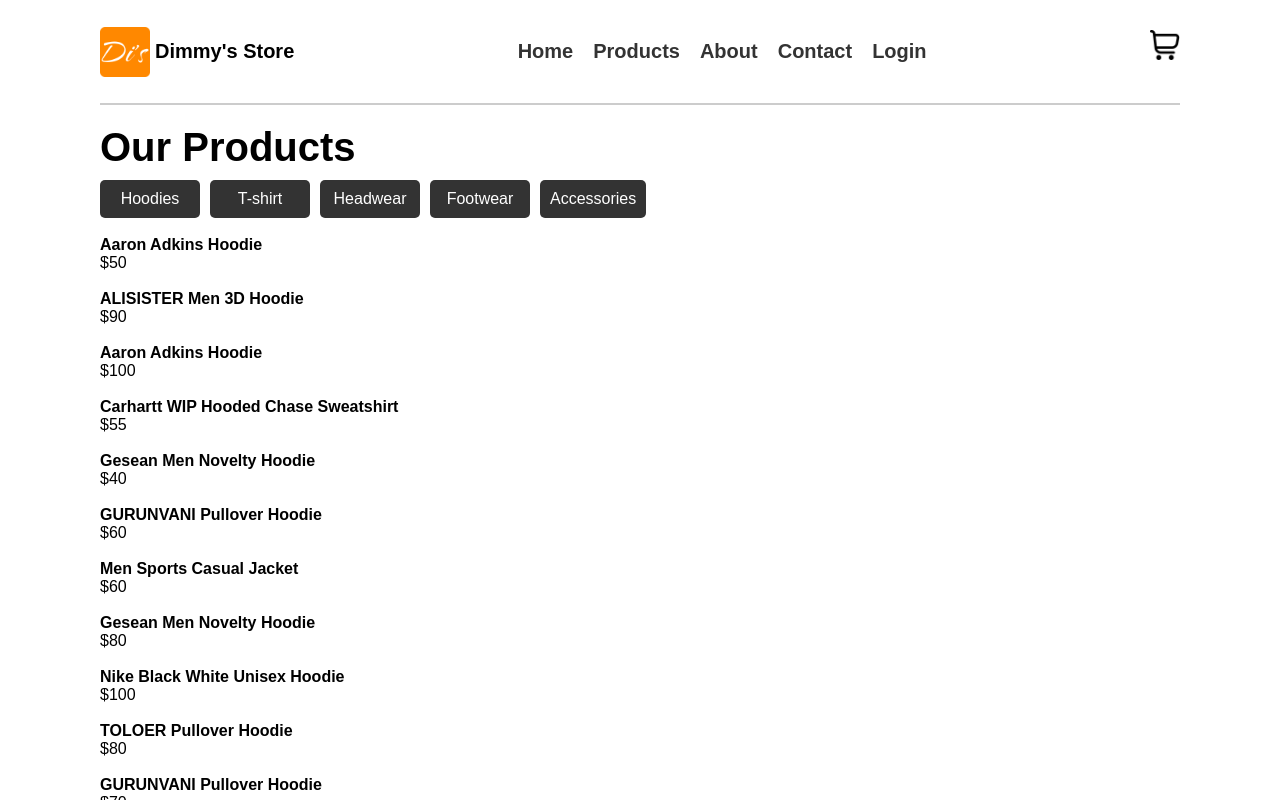
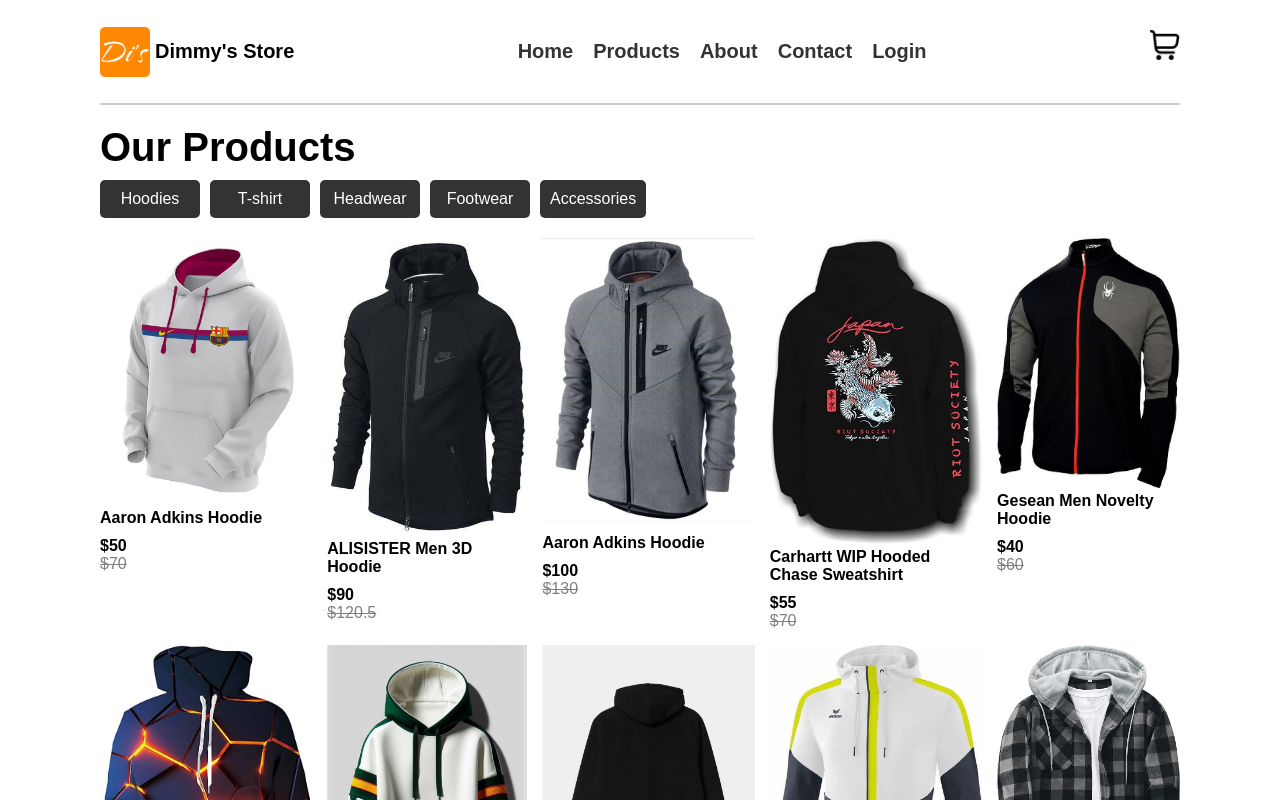
Before and after one commit to Dimgba-Eme/e-commerce-app, a React (Create React App) app in the folder my-store/: page /products/hoodies in a window 1280 px wide. Shown: the top 800 px of the page. Built offline with nearby package versions, Linux system fonts and the light colour scheme.

Commit message:
Fetched the products successfully from the server to their various categories

```diff
--- a/my-store/src/components/Items.js
+++ b/my-store/src/components/Items.js
@@ -1,12 +1,15 @@
 import React from 'react'
+import './items.scss'
 
 function Items(props) {
   return (
-    <div>
-      <img src={props.image} />
-      <h4>{props.name}</h4>
-      <p>${props.new_price}</p>
-      <p>{props.old_price}</p>
+    <div className='items-container'>
+      <div className='items-inner'>
+        <img src={props.image} className='items-image' />
+        <h4 className='items-title'>{props.name}</h4>
+        <p className='items-new-price'>${props.new_price}</p>
+        <p className='items-old-price'>${props.old_price}</p>
+      </div>
 
     </div>
   )
--- a/my-store/src/components/ProductsCategories.js
+++ b/my-store/src/components/ProductsCategories.js
@@ -1,22 +1,19 @@
 import React from 'react'
 import { useProducts } from '../contexts/ContextProvider'
 import Items from './Items';
+import './productsCategory.scss'
 
 const ProductsCategories = (props) => {
 
     const { all_products } = useProducts();
     return (
-        <main>
-            <div>
+        <main className='products-category-wrapper'>
+            <div className='products-category-inner'>
 
                 {all_products.map((item) => {
                     if (props.category === item.category) {
-                        return (
-                            <div key={item.id}>
-                               <Items name={item.name} new_price ={item.new_price}/>
-                            </div>
-                        )
-                    }else {
+                        return <Items key={item.id} image={item.image} name={item.name} new_price={item.new_price} old_price={item.old_price} />
+                    } else {
                         return null;
                     }
                 })}
--- /dev/null
+++ b/my-store/src/components/items.css
@@ -0,0 +1,17 @@
+* {
+  padding: 0;
+  margin: 0;
+  box-sizing: border-box;
+}
+
+.items-container .items-inner .items-image {
+  width: 100%;
+}
+.items-container .items-inner .items-new-price {
+  margin-top: 10px;
+  font-weight: bold;
+}
+.items-container .items-inner .items-old-price {
+  color: gray;
+  text-decoration: line-through;
+}/*# sourceMappingURL=items.css.map */
--- /dev/null
+++ b/my-store/src/components/items.scss
@@ -0,0 +1,27 @@
+* {
+    padding: 0;
+    margin: 0;
+    box-sizing: border-box;
+}
+
+.items-container {
+
+    .items-inner {
+
+        .items-image {
+            width: 100%;
+        }
+
+        .items-title {}
+
+        .items-new-price {
+            margin-top: 10px;
+            font-weight: bold;
+        }
+
+        .items-old-price {
+            color: lighten(black, 50);
+            text-decoration: line-through;
+        }
+    }
+}
--- /dev/null
+++ b/my-store/src/components/productsCategory.css
@@ -0,0 +1,19 @@
+* {
+  padding: 0;
+  margin: 0;
+  box-sizing: border-box;
+}
+
+.products-category-wrapper .products-category-inner {
+  display: grid;
+  grid-template-columns: repeat(2, auto);
+  gap: 10px;
+  margin-top: 10px;
+}
+@media only screen and (min-width: 800px) {
+  .products-category-wrapper .products-category-inner {
+    grid-template-columns: repeat(5, auto);
+    gap: 15px;
+    margin-top: 20px;
+  }
+}/*# sourceMappingURL=productsCategory.css.map */
--- /dev/null
+++ b/my-store/src/components/productsCategory.scss
@@ -0,0 +1,22 @@
+* {
+    padding: 0;
+    margin: 0;
+    box-sizing: border-box;
+}
+
+.products-category-wrapper {
+    .products-category-inner {
+        display: grid;
+        grid-template-columns: repeat(2, auto);
+        gap: 10px;
+        margin-top: 10px;
+    }
+
+    @media only screen and (min-width: 800px) {
+        .products-category-inner {
+            grid-template-columns: repeat(5, auto);
+            gap: 15px;
+            margin-top: 20px;
+        }
+    }
+}
--- a/my-store/src/pages/Home.js
+++ b/my-store/src/pages/Home.js
@@ -1,4 +1,4 @@
-import React from 'react'
+import React, { useEffect } from 'react'
 
 import Hero from '../components/Hero'
 import NewCollections from '../components/NewCollections'
@@ -6,8 +6,12 @@
 import Categories from '../components/Categories'
 import Newsletter from '../components/Newsletter'
 const Home = () => {
+
+    useEffect(() => {
+        document.title = "Home | Dimmy's store"
+    }, [])
+
     return (
-
         <main>
             <Hero />
             <NewCollections />
--- a/my-store/src/pages/Products.js
+++ b/my-store/src/pages/Products.js
@@ -1,9 +1,14 @@
-import React from 'react'
+import React, { useEffect } from 'react'
 import { Outlet } from 'react-router-dom'
 import './products.scss'
 import ProductsTabs from '../components/ProductsTabs'
 
 const Products = () => {
+
+  useEffect(() => {
+    document.title = "Products | Dimmy's store"
+  }, [])
+
   return (
     <main className='products-container'>
       <h1>Our Products</h1>
```
Also changed, not shown: 2 other files (tests, documents, lock files or other folders).
